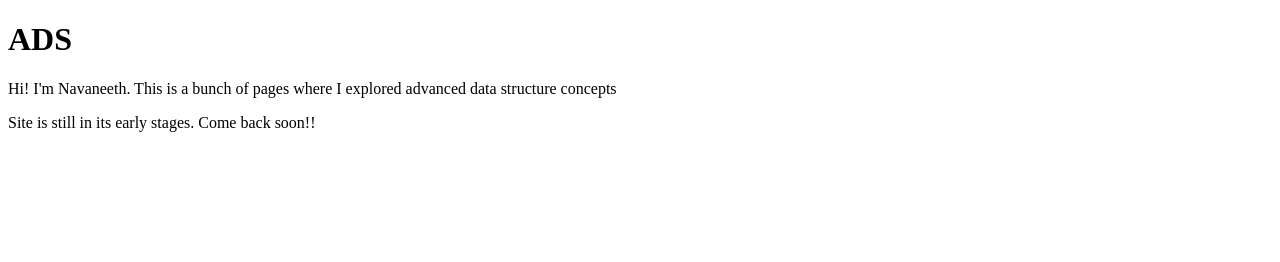
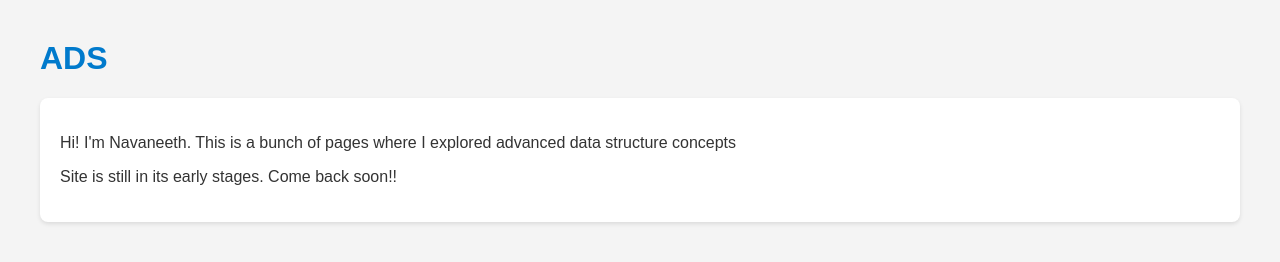
Before and after one commit to neverneeth/ADS, a plain HTML site: page index.html in a window 1280 px wide. Drawn offline with Linux system fonts and the light colour scheme.

Commit message:
web: styled home page

```diff
--- a/index.html
+++ b/index.html
@@ -6,6 +6,23 @@
         <title>ADS</title>
     </head>
     <body>
+        <style>
+            body {
+                font-family: Arial, sans-serif;
+                margin: 40px;
+                background-color: #f4f4f4;
+                color: #333;
+            }
+            h1 {
+                color: #007acc;
+            }
+            #intro {
+                background: #fff;
+                padding: 20px;
+                border-radius: 8px;
+                box-shadow: 0 2px 4px rgba(0,0,0,0.1);
+            }
+        </style>
         <h1>ADS</h1>
         <div id="intro">
             <p>Hi! I'm Navaneeth. This is a bunch of pages where I explored advanced data structure concepts</p>
```
